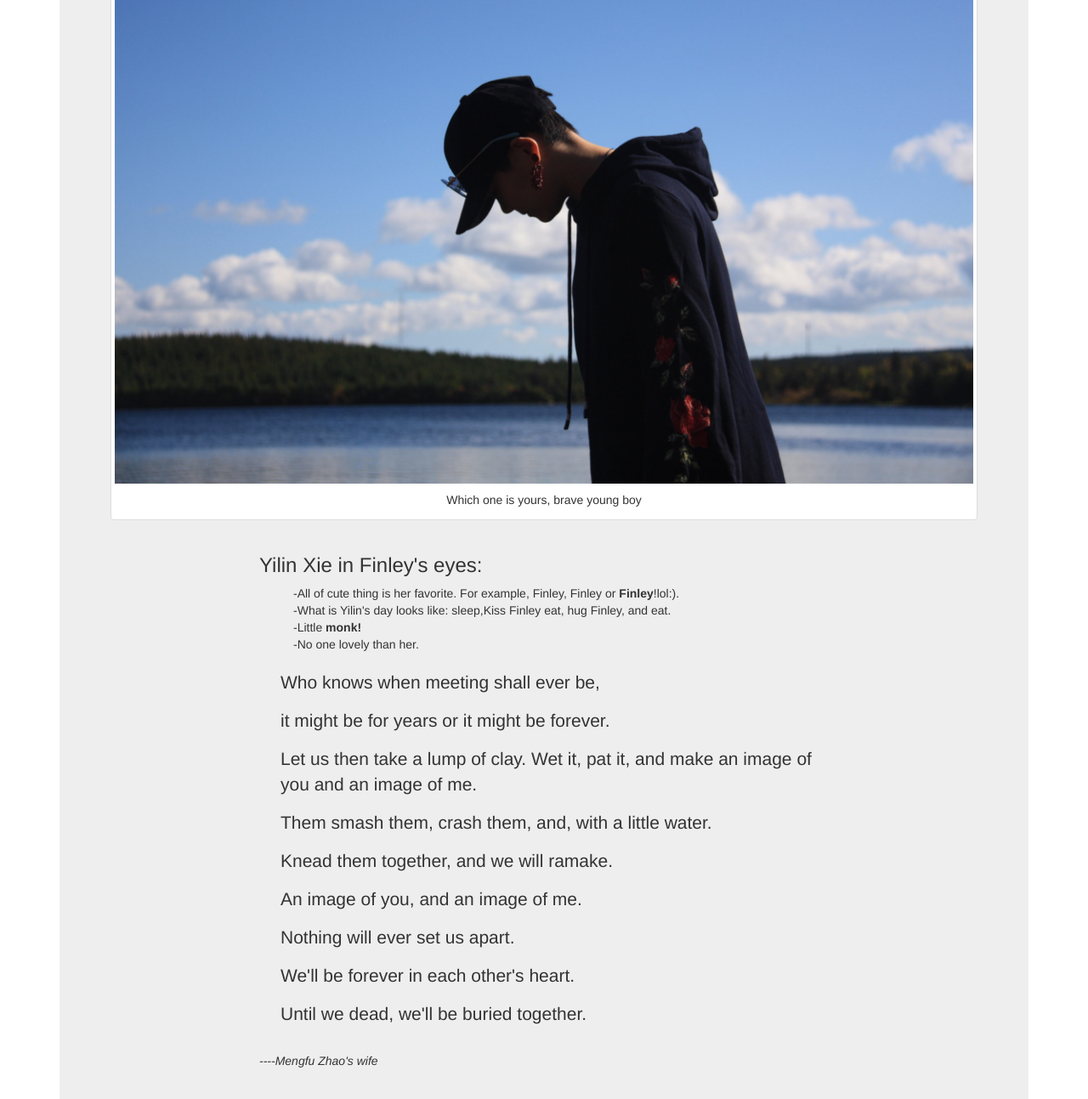
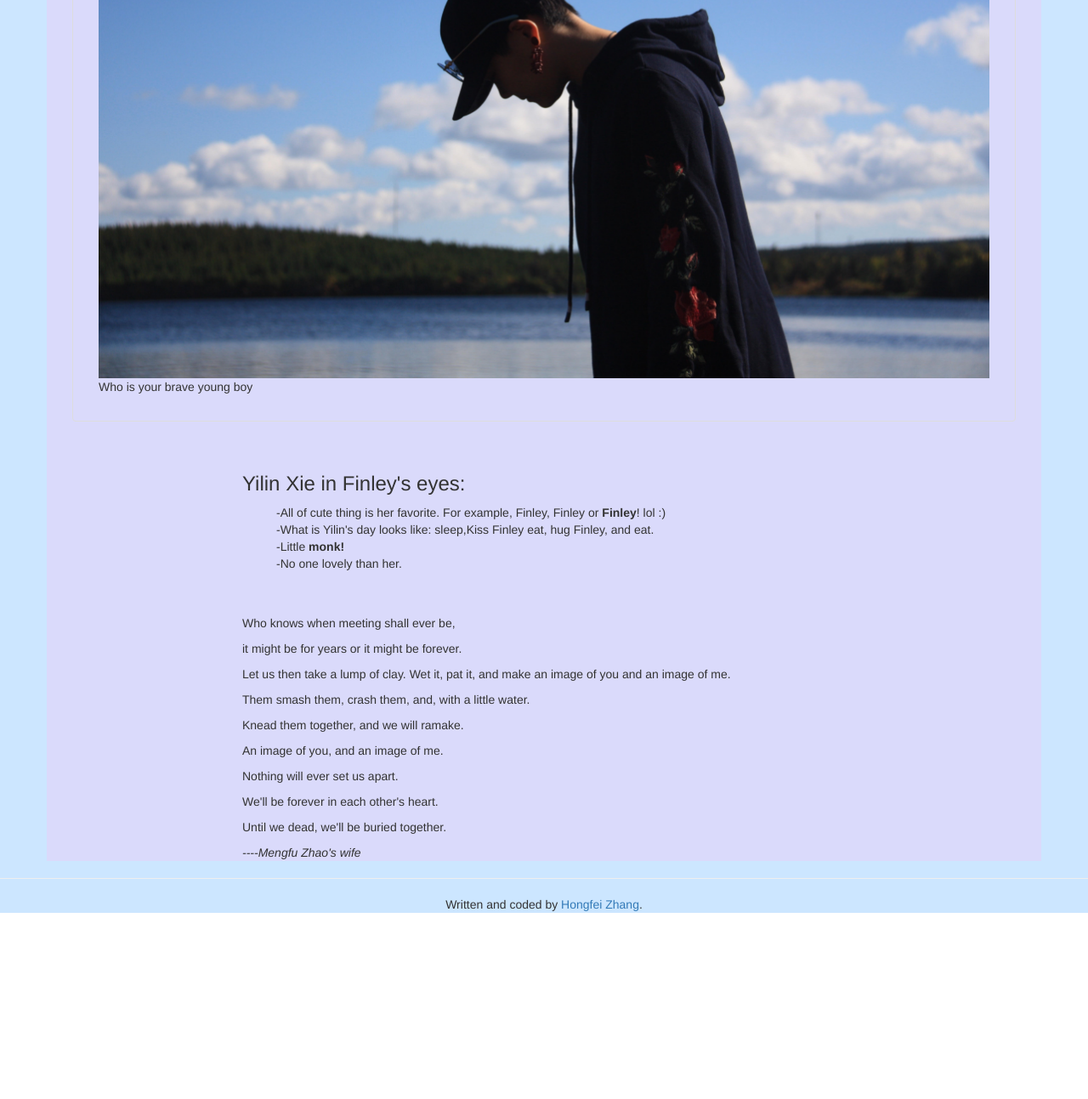
Before and after one commit to FinleyZ/Tribute-Page, a plain HTML site: page public/index.html in a window 1280 px wide. Shown: the part 266-1559 px from the top of the page at 85% size. After the commit the page ends 1350 px from the top, so only its background shows below. Drawn offline with Linux system fonts and the light colour scheme.

Commit message:
modification of structure html and css

```diff
--- a/public/css/core.css
+++ b/public/css/core.css
@@ -1,3 +1,34 @@
-body {
-  margin-top: 60px;
+main{
+  background-color: hsl(210, 100%, 90%);
 }
+
+div{
+background-color:hsl(240, 80%, 92%);
+position: relative;
+margin-bottom: ;
+}
+
+#title{
+
+
+}
+
+#img-div{
+background-color:hsl(240, 80%, 92%);
+padding: 30px;
+}
+
+#img-caption{
+
+}
+
+#finleys-eyes{
+  position: relative;
+  margin-top: 20px;
+
+}
+
+#tribute-info{
+  position: relative;
+  margin-top: 40px;
+}
--- a/public/index.html
+++ b/public/index.html
@@ -19,27 +19,28 @@
 
 </head>
 
-<body>
-<div class="container">
-  <div class="jumbotron">
-    <div class="row">
+<main>
+<div class="container" id="content">
       <div class="col-xs-12">
-        <h1 class="text-center">Yilin Xie</h1>
-        <h2 class="text-center">The Girl Who Contains My Soul</h2>
-        <div class="thumbnail"> <img src="img/index.jpg" alt="Xieyin Lin">
-         <div class="caption text-center">Which one is yours, brave young boy</div>
-        </div>
-      </div>
-      <div class="col-xs-12 col-sm-10 col-sm-offset-1 col-md-8 col-md-offset-2">
+        <h1 class="text-center" id="title"><strong>My Darling: Mr. Xie</strong></h1>
+        <div class="text-center">The Girl Who Contains My Soul</div>
+        <div class="thumbnail" id="img-div"> <img src="img/index.jpg" alt="yinLinXie" id="image">
+         <figcaption id="img-caption">Who is your brave young boy</div>
+
+
+
+        <section class="col-xs-12 col-sm-10 col-sm-offset-1 col-md-8 col-md-offset-2" id="finleys-eyes" >
         <h3>Yilin Xie in Finley's eyes:</h3>
         <ul style="list-style:none;">
-          <li>-All of cute thing is her favorite. For example, Finley, Finley or <strong>Finley</strong>!lol:).</li>
+          <li>-All of cute thing is her favorite. For example, Finley, Finley or <strong>Finley</strong>! lol :)</li>
           <li>-What is Yilin's day looks like: sleep,Kiss Finley eat, hug Finley, and eat.</li>
           <li>-Little<strong> monk!</strong></li>
           <li>-No one lovely than her.</li>
         </ul>
+        </section>
 
-        <blockquote>
+
+        <section class="col-xs-12 col-sm-10 col-sm-offset-1 col-md-8 col-md-offset-2" id="tribute-info">
           <p>Who knows when meeting shall ever be,</p>
           <p>it might be for years or it might be forever.</p>
           <p>Let us then take a lump of clay. Wet it, pat it, and make an image of you and an image of me.</p>
@@ -49,18 +50,17 @@
           <p>Nothing will ever set us apart.</p>
           <p>We'll be forever in each other's heart.</p>
           <p>Until we dead, we'll be buried together.</p>
-        </blockquote>
-        <cite>----Mengfu Zhao's wife</cite>
-       </div>
-     </div>
-   </div>
+          <cite>----Mengfu Zhao's wife</cite>
+        </section>
+      </div>
+</div>
    <footer class="text-center">
    <hr>
-   <p>Written and coded by <a href="https://github.com/FinleyZ" target="_blank">Hongfei Zhang</a>.</p>
+   <p>Written and coded by <a href="https://github.com/FinleyZ" target="_blank" id="personal-link">Hongfei Zhang</a>.</p>
   </footer>
 
 
 
 
 
-</body>
+</main>
```
